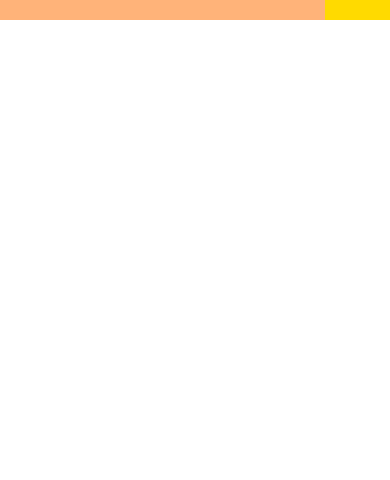
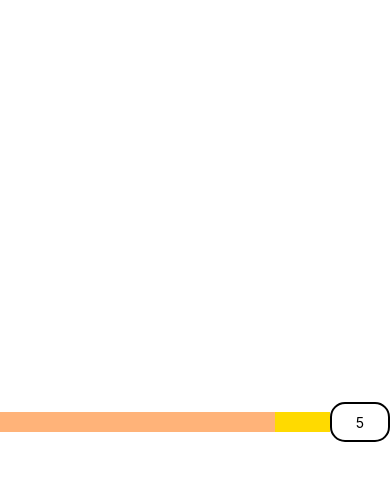
Before and after one commit to orphefs/mood-recording-app, a React Native app: screen / in a window 390 px wide. Shown: the top 480 px of the page. Built offline with nearby package versions, Linux system fonts and the light colour scheme.

Commit message:
implement ColoredSlider

```diff
--- a/App.js
+++ b/App.js
@@ -1,7 +1,7 @@
 import { StyleSheet, Text, View } from "react-native";
 import RoundedSquare from "./components/shapes/RoundedSquare";
 import Screen from "./components/Screen";
-import ColoredBar from "./components/shapes/ColoredBar";
+import ColoredSlider from "./components/ColoredSlider";
 
 const moodColors = ["orange", "orange", "orange", "orange", "orange", "yellow"];
 const feeling = "frustrated";
@@ -10,7 +10,7 @@ export default function App() {
   return (
     <>
       <Screen>
-        <ColoredBar feeling={feeling} moodColors={moodColors} />
+        <ColoredSlider feeling={feeling} moodColors={moodColors} />
       </Screen>
     </>
   );
--- /dev/null
+++ b/components/ColoredSlider.js
@@ -0,0 +1,24 @@
+import React, { Component } from "react";
+import { View, StyleSheet } from "react-native";
+import RoundedSquare from "./shapes/RoundedSquare";
+import ColoredBar from "./shapes/ColoredBar";
+
+function ColoredSlider({ feeling, moodColors }) {
+  return (
+    <View style={styles.container}>
+      <ColoredBar feeling={feeling} moodColors={moodColors} />
+      <RoundedSquare value={5} />
+    </View>
+  );
+}
+
+const styles = StyleSheet.create({
+  container: {
+    flex: 1,
+    flexDirection: "row",
+    justifyContent: "center",
+    alignItems: "center",
+  },
+});
+
+export default ColoredSlider;
--- a/components/shapes/ColoredBar.js
+++ b/components/shapes/ColoredBar.js
@@ -22,7 +22,7 @@ function ColoredBar({ feeling, moodColors }) {
   const moodFrequencies = getMoodFrequencies(moodColors);
 
   return (
-    <View style={styles.page}>
+    <View style={styles.container}>
       <View
         style={[
           styles.square,
@@ -63,7 +63,7 @@ function ColoredBar({ feeling, moodColors }) {
 }
 
 const styles = StyleSheet.create({
-  page: {
+  container: {
     flex: 1,
     flexDirection: "row",
   },
--- a/components/shapes/RoundedSquare.js
+++ b/components/shapes/RoundedSquare.js
@@ -13,17 +13,17 @@ function RoundedSquare({ value }) {
 
 const styles = StyleSheet.create({
   square: {
-    width: 50,
-    height: 30,
+    width: 60,
+    height: 40,
     backgroundColor: colors.white,
     borderColor: colors.black,
     borderWidth: 2,
     alignItems: "center",
     justifyContent: "center",
-    borderRadius: 10,
+    borderRadius: 15,
   },
   text: {
-    color: colors.white,
+    color: colors.black,
   },
 });
 
```
